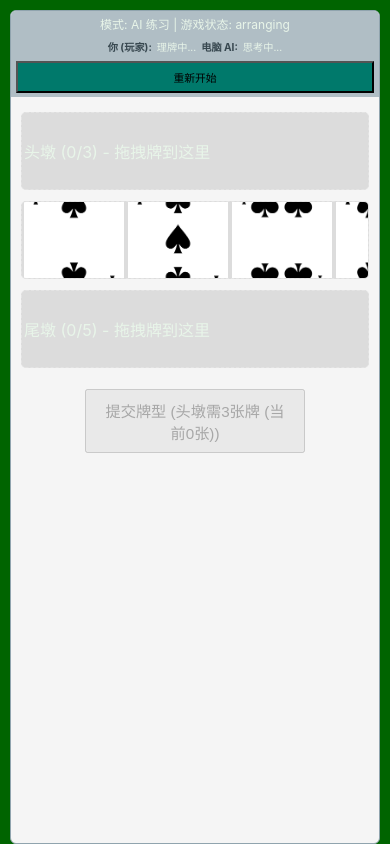
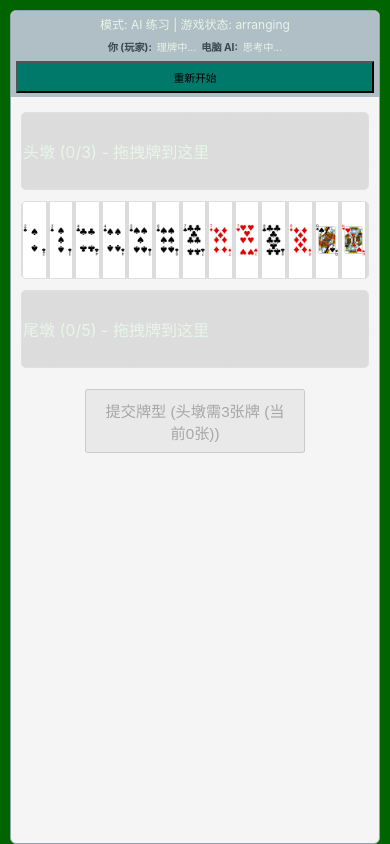
Before and after one commit to wen952555/sss, a Vue app in the folder frontend/: page / in a window 390 px wide. Both pictures are taken after a click on the button "开始牌局". Built offline with nearby package versions, Linux system fonts and the light colour scheme.

Commit message:
Update main.css

```diff
--- a/frontend/src/assets/main.css
+++ b/frontend/src/assets/main.css
@@ -4,7 +4,7 @@ html, body {
   font-family: -apple-system, BlinkMacSystemFont, "Segoe UI", Roboto, Helvetica, Arial, sans-serif;
   background-color: #006400; /* 深绿色 */
   color: #e8f5e9;
-  overflow: hidden; -webkit-tap-highlight-color: transparent;
+  overflow: hidden !important; -webkit-tap-highlight-color: transparent;
 }
 
 #app, #app-container.app-flex-container {
@@ -18,61 +18,84 @@ html, body {
   /* 桌面端基础尺寸 */
   width: 90px;
   height: 126px;
-
-  border: none !important; /* 确保无CSS边框 */
+  border: none !important;
   outline: none !important;
   box-sizing: border-box !important;
   border-radius: 6px !important;
   background-color: #FFFFFF !important;
   color: #212121 !important;
-
   display: flex !important;
   justify-content: center !important;
   align-items: center !important;
   cursor: grab !important;
   user-select: none !important;
-  box-shadow: 1px 1px 2px rgba(0,0,0,0.15) !important; /* 保留细微阴影 */
-  transition: transform 0.15s ease-out, margin-left 0.1s ease-out, z-index 0s 0.05s !important;
+  box-shadow: 1px 1px 2px rgba(0,0,0,0.15) !important;
+  transition: transform 0.1s ease-out, margin-left 0.1s ease-out, z-index 0.05s linear !important; /* 简化过渡 */
   overflow: hidden !important;
   padding: 0 !important;
-  flex-shrink: 0 !important; /* 卡片不被压缩 */
-  position: relative !important; /* 为了z-index */
-  margin: 0 !important; /* 移除自身margin */
+  /* flex-shrink: 0; */ /* 移除 flex-shrink，让负 margin 生效 */
+  position: relative !important;
+  margin: 0 !important; /* 关键：卡片自身无外边距 */
 }
 .card img, .hand-card-item img {
-  display: block !important;
-  width: 100% !important;
-  height: 100% !important;
-  object-fit: contain !important;
-  pointer-events: none !important;
+  display: block !important; width: 100% !important; height: 100% !important;
+  object-fit: contain !important; pointer-events: none !important;
   border-radius: 5px !important;
 }
 .card.dragging, .hand-card-item.dragging { /* ... (保持不变) ... */ }
 
-/* --- 卡片容器 (通用) --- */
+/* --- 卡片容器 (所有墩共用) --- */
 .card-container {
   display: flex !important;
-  /* flex-wrap: wrap; */ /* 默认不换行，由媒体查询控制 */
-  flex-wrap: nowrap; /* 默认不换行，主要针对手机端 */
-  gap: 0px !important; /* 移除gap，完全靠负margin或无margin控制 */
-  min-height: calc(70px + 8px); /* 基于最小手机卡片高度 + padding */
-  height: auto; /* 高度由内容决定 */
-  border: 1px dashed rgba(255, 255, 255, 0.2) !important;
-  padding: 4px 2px !important; /* 手机端padding */
+  flex-direction: row !important; /* 确保水平排列 */
+  flex-wrap: nowrap !important;   /* !!! 强制不换行 !!! */
+  gap: 0 !important;               /* 移除 gap，完全靠 margin */
+  height: calc(70px + 8px) !important; /* 手机端：基于手机卡片高度 + 上下padding，保持高度不变 */
+  min-height: calc(70px + 8px) !important;
+  border: 1px dashed rgba(255, 255, 255, 0.15) !important; /* 边框更淡 */
+  padding: 4px 2px !important; /* 上下4px, 左右2px padding */
   border-radius: 5px !important;
   position: relative !important;
-  align-items: center !important;
-  justify-content: flex-start !important; /* 默认从左开始排列 */
+  align-items: center !important; /* 卡片在行内垂直居中 */
+  justify-content: flex-start !important; /* 卡片从左开始排列 */
   background-color: rgba(0, 0, 0, 0.1) !important;
-  margin-bottom: 6px !important;
+  margin-bottom: 5px !important; /* 墩之间的间距 */
   width: 100% !important;
   box-sizing: border-box !important;
-  overflow-x: hidden !important; /* 默认隐藏水平溢出，防止滚动条 */
-  overflow-y: hidden !important; /* 默认隐藏垂直溢出 */
+  overflow-x: hidden !important; /* !!! 强制隐藏水平溢出，不产生滚动条 !!! */
+  overflow-y: hidden !important; /* 确保没有垂直滚动 */
 }
 .card-container.is-empty { /* ... (保持不变) ... */ }
 .drag-over { /* ... (保持不变) ... */ }
 .drop-placeholder { /* ... (保持不变) ... */ }
+
+/* 卡片重叠逻辑 - 直接应用，不再区分桌面和手机的复杂媒体查询 */
+/* 这个规则将应用于所有 .card-container 内部的 .hand-card-item */
+.card-container .hand-card-item {
+  /* 卡片宽度50px (将在下面的手机媒体查询中设置)。 */
+  /* 目标露出约 8px (以在极窄屏幕也能放下13张牌) */
+  /* 负 margin = -(卡片宽度 - 期望露出的宽度) = -(50 - 8) = -42px */
+  margin-left: -42px; /* 默认一个较大的重叠，手机端会更精确 */
+}
+.card-container .hand-card-item:first-child {
+  margin-left: 0; /* 第一张牌不左移 */
+}
+
+/* nth-child z-index (保持不变) */
+.card-container .hand-card-item:nth-child(1) { z-index: 1 ; }
+/* ... (到 :nth-child(13) { z-index: 13; }) ... */
+.card-container .hand-card-item:nth-child(2) { z-index: 2 ; }
+.card-container .hand-card-item:nth-child(3) { z-index: 3 ; }
+.card-container .hand-card-item:nth-child(4) { z-index: 4 ; }
+.card-container .hand-card-item:nth-child(5) { z-index: 5 ; }
+.card-container .hand-card-item:nth-child(6) { z-index: 6 ; }
+.card-container .hand-card-item:nth-child(7) { z-index: 7 ; }
+.card-container .hand-card-item:nth-child(8) { z-index: 8 ; }
+.card-container .hand-card-item:nth-child(9) { z-index: 9 ; }
+.card-container .hand-card-item:nth-child(10) { z-index: 10 ; }
+.card-container .hand-card-item:nth-child(11) { z-index: 11 ; }
+.card-container .hand-card-item:nth-child(12) { z-index: 12 ; }
+.card-container .hand-card-item:nth-child(13) { z-index: 13 ; }
 
 
 /* --- 媒体查询 --- */
@@ -82,90 +105,64 @@ html, body {
   .card, .hand-card-item { /* 桌面卡片尺寸 */
     width: 90px !important;
     height: 126px !important;
-    margin: 2px !important; /* 桌面卡片之间用正常margin */
+    margin: 2px !important; /* 恢复桌面卡片间的外边距 */
+    /* flex-shrink: 0 !important; /* 确保桌面卡片不被压缩 */
   }
-  .card-container {
+  .card-container { /* 所有墩在桌面 */
     flex-wrap: wrap !important; /* 桌面允许换行 */
     justify-content: center !important; /* 桌面卡片居中 */
     gap: 6px !important; /* 桌面卡片间隙 */
-    padding: 8px !important;
-    min-height: calc(126px + 16px) !important; /* 桌面容器高度 */
-    overflow-y: auto !important; /* 如果手牌区内容多，允许垂直滚动 */
-    /* max-height: calc(126px * 2 + 6px + 16px); */ /* 可选：限制桌面手牌区最大高度 */
+    height: auto !important; /* 桌面高度自适应内容 */
+    min-height: calc(126px + 16px) !important; /* 桌面至少一行高度 */
+    overflow-x: hidden !important; /* 桌面不应有水平滚动 */
+    overflow-y: auto !important;   /* 如果手牌区内容多，允许垂直滚动 */
   }
-  .card-container .hand-card-item {
-    margin-left: 0 !important; /* 桌面不重叠 */
+  /* 针对手牌区，可以限制最大高度 */
+  .initial-hand-area > .card-container {
+    max-height: calc(126px * 2 + 6px + 16px); /* 最多两行桌面卡片的高度 */
+    align-content: flex-start;
   }
-  /* 如果希望手牌区在桌面可以多行，而头尾墩即使在桌面也尽可能单行（如果牌少） */
-  .dun-area > .card-container {
-      flex-wrap: wrap !important; /* 头尾墩也允许换行 */
-      justify-content: flex-start !important;
-      overflow: hidden !important; /* 一般头尾墩牌少，不需要滚动 */
-      height: auto !important;
+  .card-container .hand-card-item { /* 桌面不重叠 */
+    margin-left: 0 !important;
   }
 }
 
-/* 手机端 (<= 600px): 所有墩都单行紧贴重叠，严格按照图片示例 */
+/* 手机端 (<= 600px): 强制单行紧贴重叠 */
 @media (max-width: 600px) {
   .card, .hand-card-item { /* 手机卡片尺寸 */
     width: 50px !important;
     height: 70px !important;
     border-radius: 3px !important;
+    margin: 0 !important; /* 手机端卡片无外边距，靠负margin */
   }
 
-  /* 所有墩容器在手机上的通用紧贴样式 */
-  .card-container {
-    height: calc(70px + 8px) !important; /* 固定高度为约一张牌高+上下padding */
-    min-height: calc(70px + 8px) !important;
-    display: flex !important;
-    flex-direction: row !important;
-    flex-wrap: nowrap !important; /* 强制不换行 */
-    justify-content: flex-start !important; /* 所有牌从左开始排列 */
-    align-items: center !important;
-    overflow: hidden !important; /* 彻底隐藏所有溢出 */
-    padding: 4px 2px !important; /* 容器的左右padding */
-    gap: 0 !important;
-    margin-bottom: 5px !important;
+  .card-container { /* 所有墩容器在手机上的样式已在通用规则中定义 */
+    /* 此处无需额外设置，因为通用规则已是 nowrap, overflow:hidden, 固定高度 */
+    /* 只需要确保卡片的负 margin 正确 */
+    padding: 4px 1px !important; /* 手机端容器左右padding极小 */
   }
 
-  .card-container .hand-card-item { /* 应用于所有墩中的卡片 */
-    /* 卡片宽度50px。目标是13张牌尽可能在屏幕内显示一部分，类似参考图 */
-    /* 参考图中，每张牌大约露出其宽度的 1/4 到 1/5。 */
-    /* 假设露出 10px (即卡片宽度的 1/5)，则重叠 50 - 10 = 40px */
-    margin-left: -40px !important;
-    box-shadow: 0px 0px 1px rgba(0,0,0,0.4) !important; /* 给重叠的牌非常细微的阴影 */
+  .card-container .hand-card-item {
+    /* 卡片宽度50px。目标露出约 8px。负 margin = -(50 - 8) = -42px */
+    /* 13张牌总视觉宽度 = 50px + 12 * 8px = 146px */
+    margin-left: -42px !important;
+    box-shadow: 0px 0px 1px rgba(0,0,0,0.3) !important;
   }
   .card-container .hand-card-item:first-child {
-    margin-left: 0 !important; /* 第一张牌不左移 */
+    margin-left: 0 !important;
   }
 
-  /* 为了让重叠的牌从左到右依次叠在上方 (z-index) */
-  /* 这个可以根据实际需要的最大牌数来写，或者用JS动态调整 */
-  .card-container .hand-card-item:nth-child(1) { z-index: 1 !important; }
-  .card-container .hand-card-item:nth-child(2) { z-index: 2 !important; }
-  .card-container .hand-card-item:nth-child(3) { z-index: 3 !important; }
-  .card-container .hand-card-item:nth-child(4) { z-index: 4 !important; }
-  .card-container .hand-card-item:nth-child(5) { z-index: 5 !important; }
-  .card-container .hand-card-item:nth-child(6) { z-index: 6 !important; }
-  .card-container .hand-card-item:nth-child(7) { z-index: 7 !important; }
-  .card-container .hand-card-item:nth-child(8) { z-index: 8 !important; }
-  .card-container .hand-card-item:nth-child(9) { z-index: 9 !important; }
-  .card-container .hand-card-item:nth-child(10) { z-index: 10 !important; }
-  .card-container .hand-card-item:nth-child(11) { z-index: 11 !important; }
-  .card-container .hand-card-item:nth-child(12) { z-index: 12 !important; }
-  .card-container .hand-card-item:nth-child(13) { z-index: 13 !important; }
-
-  .initial-hand-area .card-container .hand-card-item:hover { /* 仅手牌区悬停效果 */
+  .initial-hand-area > .card-container .hand-card-item:hover {
     transform: translateY(-8px) scale(1.05) !important;
-    z-index: 100 !important; /* 确保悬停的在最上面 */
+    z-index: 100 !important;
   }
 
   /* 顶部信息栏手机样式 (保持之前能用的版本) */
-  .top-info-bar { font-size: 0.75em !important; flex-direction: column; align-items: stretch; gap: 4px !important; padding: 4px 5px !important;}
-  .game-status-mode { width: 100%; text-align: center; margin-bottom: 3px; order: 1;}
-  .player-statuses-inline { width: 100%; justify-content: center; gap: 5px !important; font-size: 0.85em !important; margin: 0 0 3px 0; order: 2;}
-  .restart-button-inline { width: 100%; text-align: center; margin-left: 0; order: 3; padding: 6px 10px !important; font-size: 0.85em !important;}
+  .top-info-bar { font-size: 0.75em !important; flex-direction: column !important; align-items: stretch !important; gap: 4px !important; padding: 4px 5px !important;}
+  .game-status-mode { width: 100% !important; text-align: center !important; margin-bottom: 3px !important; order: 1 !important;}
+  .player-statuses-inline { width: 100% !important; justify-content: center !important; display: flex !important; gap: 5px !important; font-size: 0.85em !important; margin: 0 0 3px 0 !important; order: 2 !important;}
+  .restart-button-inline { width: 100% !important; text-align: center !important; margin-left: 0 !important; order: 3 !important; padding: 6px 10px !important; font-size: 0.85em !important;}
 }
 
-/* 其他所有全局样式 (按钮, App布局, GameBoard布局等) 请沿用上一版能成功构建的，并移除不必要的!important (除非调试确认需要) */
-/* ... (此处省略以保持简洁) ... */
+/* 其他所有全局样式 (按钮, App布局, GameBoard布局等) 请沿用上一版，并移除绝大部分 !important */
+/* ... (省略) ... */
```
